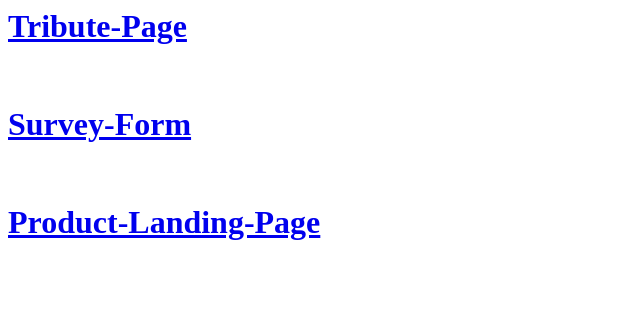
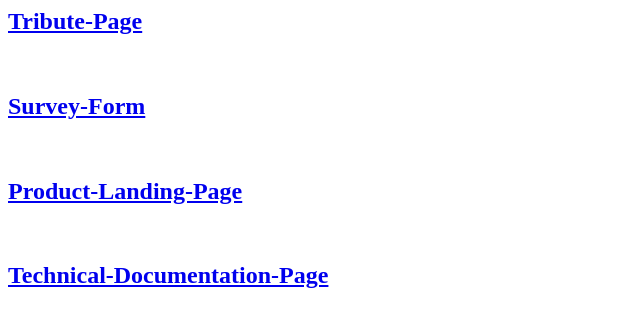
Before and after one commit to mouhammad-raddad/mouhammad-raddad.github.io, a plain HTML site: page index.html in a window 1280 px wide. Shown: the whole page, without its empty margins (0-640 px from the left). Drawn offline with Linux system fonts and the light colour scheme.

Commit message:
fix changes

```diff
--- a/index.html
+++ b/index.html
@@ -7,21 +7,27 @@
     <title>Document</title>
   </head>
   <body>
-    <h1>
-      <a href="https://mouhammad-raddad.github.io/Tribute-Page"
+    <h2>
+      <a href="https://mouhammad-raddad.github.io/Tribute-Page/"
         >Tribute-Page</a
       >
-    </h1>
+    </h2>
     <br />
-    <h1>
+    <h2>
       <a href="https://mouhammad-raddad.github.io/Survey-Form/">Survey-Form</a>
-    </h1>
+    </h2>
     <br />
-    <h1>
-      <a href="https://mouhammad-raddad.github.io/Product-Landing-Page"
+    <h2>
+      <a href="https://mouhammad-raddad.github.io/Product-Landing-Page/"
         >Product-Landing-Page</a
       >
-    </h1>
+    </h2>
+    <br />
+    <h2>
+      <a href="https://mouhammad-raddad.github.io/Technical-Documentation-Page/"
+        >Technical-Documentation-Page</a
+      >
+    </h2>
     <br />
   </body>
 </html>
```
